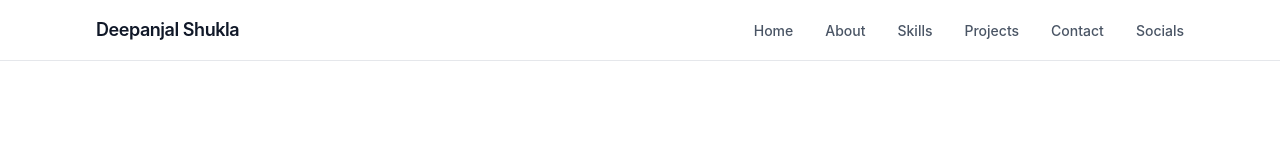
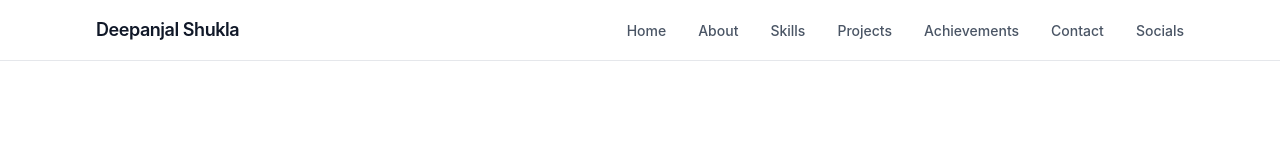
Before and after one commit to Deepanjal-s/Portfolio, a React (Vite) app: page / in a window 1280 px wide. Shown: the top 159 px of the page. Built offline with nearby package versions, Linux system fonts and the light colour scheme.

Commit message:
Achievements section is added

```diff
--- /dev/null
+++ b/src/components/Achievements/Achievements.css
@@ -0,0 +1,85 @@
+@import "tailwindcss" reference;
+
+.achievements-section {
+  @apply mx-auto max-w-6xl px-4 py-16 sm:px-6 sm:py-20 lg:px-8 lg:py-24;
+}
+
+.achievements-header {
+  @apply mb-10 max-w-2xl sm:mb-12;
+}
+
+.achievements-eyebrow {
+  @apply text-sm font-medium tracking-wide text-gray-500 uppercase;
+}
+
+.achievements-title {
+  @apply mt-2 text-3xl font-bold tracking-tight text-gray-900 sm:text-4xl;
+}
+
+.achievements-description {
+  @apply mt-4 text-base leading-relaxed text-gray-600 sm:text-lg;
+}
+
+.achievements-timeline {
+  @apply relative flex flex-col;
+}
+
+.achievements-timeline-item {
+  @apply relative flex gap-4 pb-10 last:pb-0 sm:gap-6 lg:gap-8;
+}
+
+.achievements-timeline-marker {
+  @apply flex shrink-0 flex-col items-center;
+}
+
+.achievements-timeline-dot {
+  @apply flex h-10 w-10 items-center justify-center rounded-full border border-gray-200 bg-white text-base shadow-sm sm:h-11 sm:w-11 sm:text-lg;
+}
+
+.achievements-timeline-line {
+  @apply mt-2 w-px flex-1 bg-gray-200;
+}
+
+.achievements-card {
+  @apply min-w-0 flex-1 grid gap-6 rounded-2xl border border-gray-200 bg-white p-5 sm:p-6 md:grid-cols-[minmax(0,1fr)_auto] md:items-center md:gap-8 lg:p-8;
+}
+
+.achievements-card-content {
+  @apply min-w-0;
+}
+
+.achievements-badge {
+  @apply inline-flex rounded-full border border-gray-200 bg-gray-50 px-3 py-1 text-xs font-semibold tracking-wide text-gray-700 uppercase;
+}
+
+.achievements-card-title {
+  @apply mt-3 text-lg font-semibold text-gray-900 sm:text-xl;
+}
+
+.achievements-card-org {
+  @apply mt-1 text-sm font-medium text-gray-500 sm:text-base;
+}
+
+.achievements-highlights {
+  @apply mt-4 space-y-2;
+}
+
+.achievements-highlight {
+  @apply relative pl-4 text-sm leading-relaxed text-gray-600 before:absolute before:top-2 before:left-0 before:h-1.5 before:w-1.5 before:rounded-full before:bg-gray-400 sm:text-base;
+}
+
+.achievements-image-wrapper {
+  @apply flex shrink-0 justify-center md:justify-end;
+}
+
+.achievements-image-frame {
+  @apply relative h-44 w-full max-w-xs overflow-hidden rounded-xl bg-gray-100 sm:h-48 md:h-52 md:w-44 lg:h-56 lg:w-48;
+}
+
+.achievements-image {
+  @apply h-full w-full object-cover;
+}
+
+.achievements-image-fallback {
+  @apply flex h-full w-full items-center justify-center bg-gradient-to-br from-gray-700 to-gray-900 text-2xl font-bold text-white sm:text-3xl;
+}
--- /dev/null
+++ b/src/components/Achievements/Achievements.jsx
@@ -0,0 +1,40 @@
+import { ACHIEVEMENTS_CONTENT } from './achievementsConfig'
+import TimelineItem from './TimelineItem'
+import './Achievements.css'
+
+function Achievements() {
+  const { eyebrow, title, description, items } = ACHIEVEMENTS_CONTENT
+
+  const timelineItems = items.map((item, index) => (
+    <TimelineItem
+      key={item.id}
+      icon={item.icon}
+      badge={item.badge}
+      title={item.title}
+      organization={item.organization}
+      highlights={item.highlights}
+      image={item.image}
+      isLast={index === items.length - 1}
+    />
+  ))
+
+  return (
+    <section
+      id="achievements"
+      className="achievements-section"
+      aria-labelledby="achievements-heading"
+    >
+      <header className="achievements-header">
+        <p className="achievements-eyebrow">{eyebrow}</p>
+        <h2 id="achievements-heading" className="achievements-title">
+          {title}
+        </h2>
+        <p className="achievements-description">{description}</p>
+      </header>
+
+      <ol className="achievements-timeline">{timelineItems}</ol>
+    </section>
+  )
+}
+
+export default Achievements
--- /dev/null
+++ b/src/components/Achievements/TimelineItem.jsx
@@ -0,0 +1,56 @@
+import { useState } from 'react'
+
+function TimelineItem({
+  icon,
+  badge,
+  title,
+  organization,
+  highlights,
+  image,
+  isLast,
+}) {
+  const [hasError, setHasError] = useState(false)
+
+  const highlightItems = highlights.map((point) => (
+    <li key={point} className="achievements-highlight">
+      {point}
+    </li>
+  ))
+
+  return (
+    <li className="achievements-timeline-item">
+      <div className="achievements-timeline-marker" aria-hidden="true">
+        <span className="achievements-timeline-dot">{icon}</span>
+        {!isLast ? <span className="achievements-timeline-line" /> : null}
+      </div>
+
+      <article className="achievements-card">
+        <div className="achievements-card-content">
+          <span className="achievements-badge">{badge}</span>
+          <h3 className="achievements-card-title">{title}</h3>
+          <p className="achievements-card-org">{organization}</p>
+          <ul className="achievements-highlights">{highlightItems}</ul>
+        </div>
+
+        <div className="achievements-image-wrapper">
+          <div className="achievements-image-frame">
+            {hasError ? (
+              <div className="achievements-image-fallback" aria-hidden="true">
+                {image.fallback}
+              </div>
+            ) : (
+              <img
+                src={image.src}
+                alt={image.alt}
+                className="achievements-image"
+                onError={() => setHasError(true)}
+              />
+            )}
+          </div>
+        </div>
+      </article>
+    </li>
+  )
+}
+
+export default TimelineItem
--- /dev/null
+++ b/src/components/Achievements/achievementsConfig.js
@@ -0,0 +1,74 @@
+export const ACHIEVEMENTS_CONTENT = {
+  eyebrow: 'Achievements',
+  title: 'Achievements & Milestones',
+  description:
+    'Highlights from hackathons, competitions, and contributions that reflect my problem-solving, creativity, and teamwork.',
+  items: [
+    {
+      id: 'sih-winner',
+      icon: '🥇',
+      badge: 'Winner',
+      title: 'Internal Smart India Hackathon (SIH) Selection',
+      organization: 'National Institute of Technology Sikkim',
+      highlights: [
+        'Secured first position in the institute-level internal Smart India Hackathon selection round.',
+        'Collaborated with a team to develop and present an innovative solution.',
+        'Demonstrated problem-solving, teamwork, and presentation skills.',
+      ],
+      image: {
+        src: '/achievements/sih-winner.jpg',
+        alt: 'Smart India Hackathon winner at NIT Sikkim',
+        fallback: 'SIH',
+      },
+    },
+    {
+      id: 'algouniversity-fellowship',
+      icon: '🥈',
+      badge: 'Second Position',
+      title: 'AlgoUniversity Fellowship Program',
+      organization: 'AlgoUniversity',
+      highlights: [
+        'Secured second position during the AlgoUniversity Fellowship Program.',
+        'Demonstrated strong problem-solving and analytical skills.',
+        'Received a medal and official recognition for outstanding performance.',
+      ],
+      image: {
+        src: '/achievements/algouniversity.jpg',
+        alt: 'AlgoUniversity Fellowship Program medal and recognition',
+        fallback: 'AU',
+      },
+    },
+    {
+      id: 'udgam-photography',
+      icon: '🥈',
+      badge: 'Second Best Photographer',
+      title: 'Udgam Fest Photography Competition',
+      organization: 'National Institute of Technology Sikkim',
+      highlights: [
+        'Secured second position in the institute photography competition.',
+        'Demonstrated creativity and visual storytelling skills.',
+      ],
+      image: {
+        src: '/achievements/udgam-photography.jpg',
+        alt: 'Udgam Fest photography competition at NIT Sikkim',
+        fallback: '📷',
+      },
+    },
+    {
+      id: 'wdc-member',
+      icon: '🎨',
+      badge: 'Team Member',
+      title: 'UI/UX & Technical Team Member',
+      organization: 'Web Development Cell, NIT Sikkim',
+      highlights: [
+        'Contributed to UI/UX design and technical initiatives.',
+        'Collaborated with peers on web development projects.',
+      ],
+      image: {
+        src: '/achievements/wdc-member.jpg',
+        alt: 'Web Development Cell team work at NIT Sikkim',
+        fallback: 'WDC',
+      },
+    },
+  ],
+}
--- /dev/null
+++ b/src/components/Achievements/index.js
@@ -0,0 +1 @@
+export { default } from './Achievements'
--- a/src/components/Navbar/navConfig.js
+++ b/src/components/Navbar/navConfig.js
@@ -3,6 +3,7 @@ export const NAV_LINKS = [
   { label: 'About', href: '#about' },
   { label: 'Skills', href: '#skills' },
   { label: 'Projects', href: '#projects' },
+  { label: 'Achievements', href: '#achievements' },
   { label: 'Contact', href: '#contact' },
   { label: 'Socials', href: '#socials' },
 ]
--- a/src/components/projects/Projects.css
+++ b/src/components/projects/Projects.css
@@ -25,7 +25,7 @@
 }
 
 .projects-card {
-  @apply flex h-full flex-col rounded-2xl border border-gray-200 bg-white p-6 sm:p-8 transition-colors hover:bg-gray-200;
+  @apply flex h-full flex-col rounded-2xl border border-gray-200 transition-colors hover:bg-gray-200 bg-white p-6 sm:p-8 ;
 }
 
 .projects-card-title {
--- a/src/pages/Home.jsx
+++ b/src/pages/Home.jsx
@@ -3,6 +3,7 @@ import About from '../components/About'
 import Hero from '../components/Hero'
 import Skills from '../components/Skills'
 import Projects from '../components/projects'
+import Achievements from '../components/Achievements'
 import Footer from '../components/Footer'
 
 function Home() {
@@ -14,6 +15,7 @@ function Home() {
             <About />
             <Skills />
             <Projects />
+            <Achievements />
             <Footer />
         </>
     )
```
